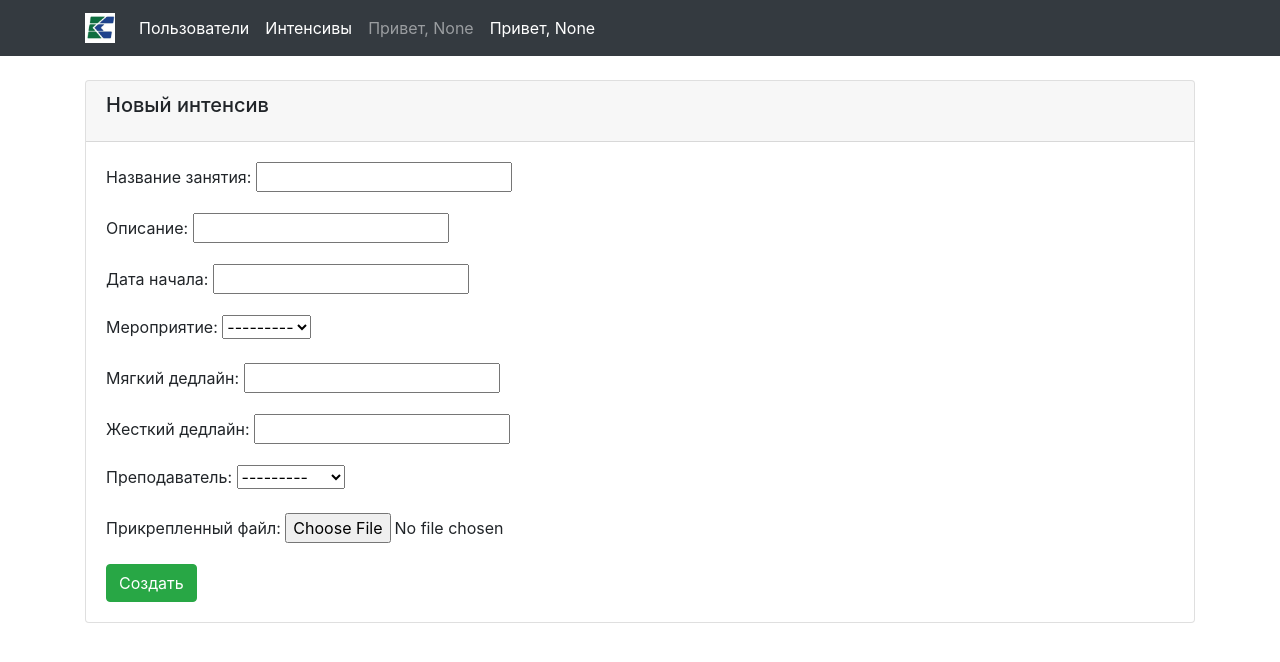
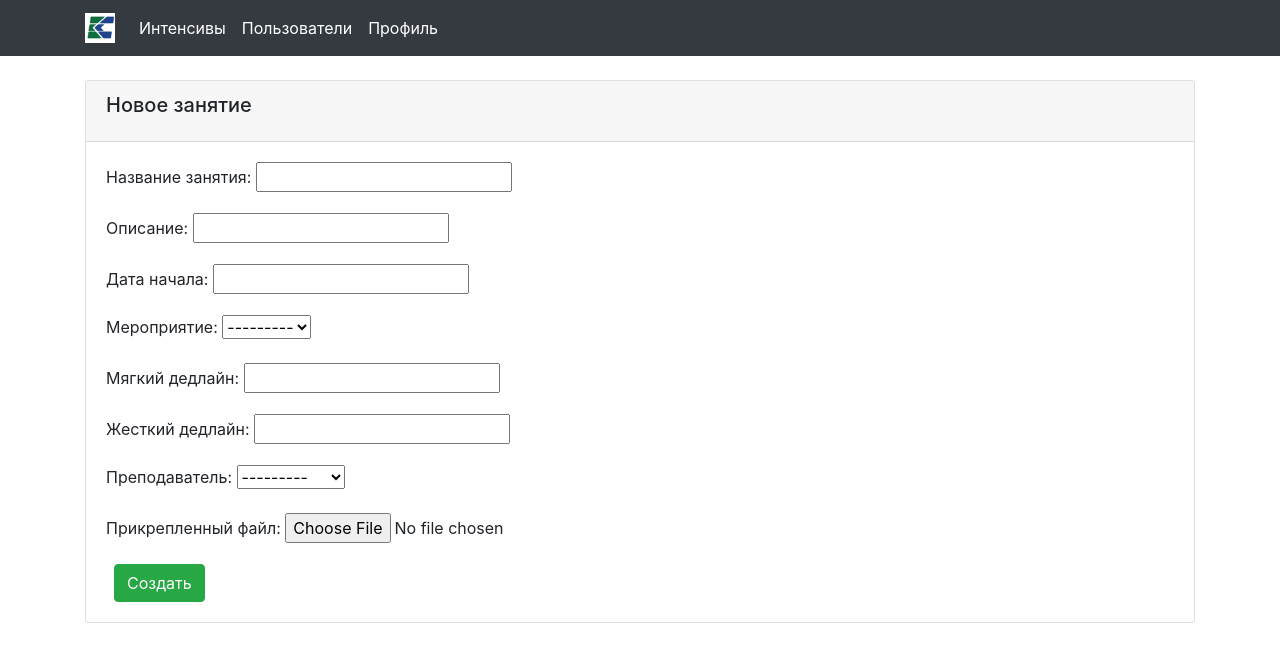
Before and after one commit to fisunoff/hackathon_intensive, a Django app: page /classes/create/ in a window 1280 px wide. Shown: the top 662 px of the page. Run offline with Django 4.2, Linux system fonts and the light colour scheme; the visitor is signed in with stand-in values (Sample User, id 1); data comes from the database, SQL or seed files in the repository; data that the repository does not hold is empty; some libraries are stand-ins or nearby versions.

Commit message:
Исправил поврежденное при слиянии веток

```diff
--- a/classes/views.py
+++ b/classes/views.py
@@ -24,7 +24,7 @@ class ClassesListView(SingleTableView):
 
 class ClassesCreateView(CreateView):
     model = Class
-    template_name = 'event/create.html'
+    template_name = 'classes/create.html'
     fields = ('title', 'info', 'start_date', 'event_id',
               'end_date_soft', 'end_date_hard', 'teacher', 'file')
     success_url = reverse_lazy('event-list')
--- a/templates/base.html
+++ b/templates/base.html
@@ -12,6 +12,11 @@
             <link rel="stylesheet" href="https://stackpath.bootstrapcdn.com/bootstrap/4.3.1/css/bootstrap.min.css"
                   integrity="sha384-ggOyR0iXCbMQv3Xipma34MD+dH/1fQ784/j6cY/iJTQUOhcWr7x9JvoRxT2MZw1T"
                   crossorigin="anonymous">
+            <style>
+                .btn{
+                    margin-left:8px;
+                }
+            </style>
         {% endblock %}
 
         {% block custom_css %}
@@ -32,28 +37,18 @@
             <div class="collapse navbar-collapse" id="navbarSupportedContent">
                 <ul class="navbar-nav mr-auto">
                     <li class="nav-item active">
+                        <a class="nav-link" href="{% url 'event-list' %}">Интенсивы</a>
+                    </li>
+                    <li class="nav-item active">
                         <a class="nav-link" href="{% url 'profile-list' %}">Пользователи</a>
                     </li>
-
-                    <li class="nav-item active">
-                        <a class="nav-link" href="{% url 'event-list' %}">Интенсивы</a>
-                    </li>
-                <li class="nav-item ">
-                    {% if user.is_authenticated %}
-                            <a class="nav-link"
-                               href="{% url 'profile-detail' user.profile.id %}">Привет, {{ user.profile.name }}</a>
-                        {% else %}
-                        <a class="nav-link" href="{% url 'reg' %}">Регистрация</a>
-                    {% endif %}
-                </li>
-
                     {% block add_new %}
                     {% endblock %}
 
                     <li class="nav-item active">
                         {% if user.is_authenticated %}
                             <a class="nav-link"
-                               href="{% url 'profile-detail' user.profile.id %}">Привет, {{ user.profile.name }}</a>
+                               href="{% url 'profile-detail' user.profile.id %}">Профиль</a>
                         {% else %}
                             <a class="nav-link" href="{% url 'login' %}">Вход</a>
                         {% endif %}
```
Also changed, not shown: templates/event/detail.html (+10 -10 lines).
